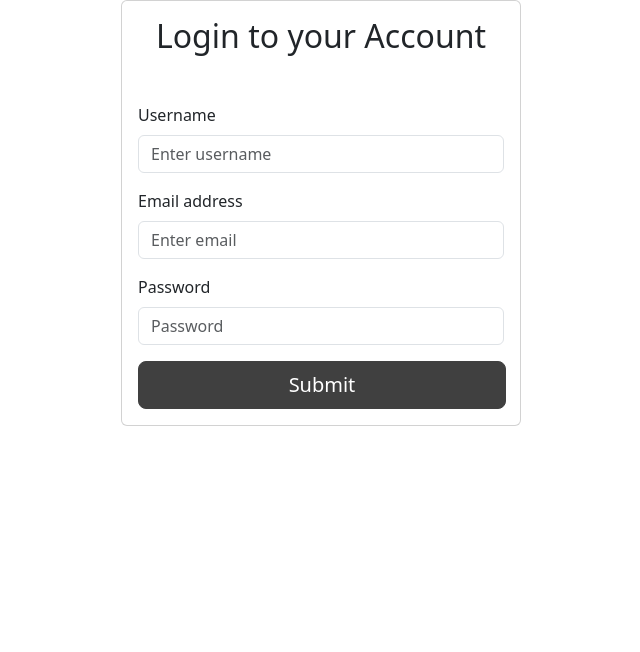
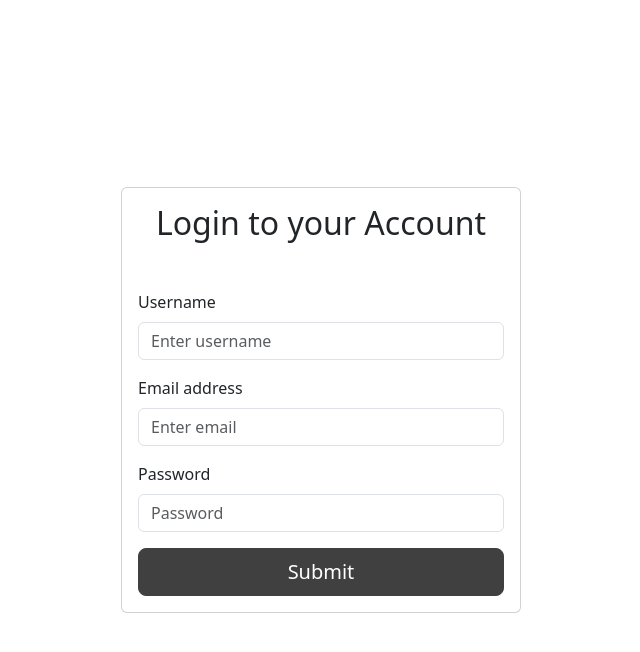
Before and after one commit to Hassan-Khan16/collab-demo, a React (Vite) app: page /login in a window 1280 px wide. Shown: the top 652 px of the page, without its empty margins (319-959 px from the left). Built offline with nearby package versions, Linux system fonts and the light colour scheme.

Commit message:
make changes in login file to organized the code

```diff
--- a/src/Component/Auth/Signup.jsx
+++ b/src/Component/Auth/Signup.jsx
@@ -1,18 +1,19 @@
+
 import 'bootstrap/dist/css/bootstrap.min.css';
 import React from 'react';
 import 'bootstrap/dist/css/bootstrap.min.css';
 import { Link } from 'react-router-dom';
 import { Container, Card, Button, Form } from 'react-bootstrap';
-import './Style.css' ;
+import './Style.css';
 
 function SignupForm() {
     return (
-        <Container className='d-flex align-items-center justify-content-center' style={{ minHeight: '100vh' }}>
-            <Card style={{ maxWidth: '400px', width: '100%' }}>
-                <Card.Body>
+        <Container className='d-flex align-items-center justify-content-center container-center' >
+            <Card className='card-max-width'>
+                <Card.Body >
                     <h2 className="text-center mb-5">Create an Account</h2>
-                    <Form>
-                        <Form.Group className="mb-4" controlId="formName">
+                    <Form  >
+                        <Form.Group className="mb-4 " controlId="formName">
                             <Form.Label className="d-flex justify-content-start">User Name</Form.Label>
                             <Form.Control type="text" />
                         </Form.Group>
--- a/src/Component/Auth/Style.css
+++ b/src/Component/Auth/Style.css
@@ -1,19 +1,36 @@
 .custom-button {
-    background-color: #404040; /* Dark grey */
+    background-color: #404040;
+    /* Dark grey */
     border-color: #404040;
-    color: white; /* Ensure text is visible */
+    color: white;
+    /* Ensure text is visible */
 }
 
 .custom-button:hover {
-    background-color: #000000; /* Black */
+    background-color: #000000;
+    /* Black */
     border-color: #000000;
 }
 
 /* Optional: Style the link */
 .text-center a {
-    color: #007bff; /* Bootstrap primary color */
+    color: #007bff;
+    /* Bootstrap primary color */
 }
 
 .text-center a:hover {
-    color: #0056b3; /* Darker shade of the primary color */
+    color: #0056b3;
+    /* Darker shade of the primary color */
 }
+
+.card-max-width {
+    max-width: 400px;
+    width: 100%;
+}
+
+.container-center {
+    display: flex;
+    align-items: center;
+    justify-content: center;
+    min-height: 100vh;
+}
--- a/src/Component/Auth/login,.jsx
+++ b/src/Component/Auth/login.jsx
@@ -1,13 +1,15 @@
+
 import React from 'react';
 import 'bootstrap/dist/css/bootstrap.min.css';
 import { Container, Card, Button, Form } from 'react-bootstrap';
-import './Style.css' ;
+import './Style.css';
 
 function Login() {
     return (
-        <Container className='d-flex align-items-center justify-content-center' >
-            <Card style={{ maxWidth: '400px', width: '100%' }}>
-            <Card.Body>
+
+        <Container className='d-flex align-items-center justify-content-center container-center' >
+            <Card className='card-max-width'>
+                <Card.Body>
                     <h2 className="text-center mb-5">Login to your Account</h2>
                     <Form>
                         <Form.Group className="mb-3" controlId="formBasicUsername">
@@ -24,13 +26,18 @@ function Login() {
                             <Form.Label>Password</Form.Label>
                             <Form.Control type="password" placeholder="Password" />
                         </Form.Group>
-                        <Form.Group className="mb-3" controlId="formBasicCheckbox">
-                        </Form.Group>
-                        <Button style={{width:'23rem'}} className='custom-button' size='lg' variant="primary" type="submit">
+
+                        {/*
+                        <Button style={{ width: '23rem' }} className='custom-button' size='lg' variant="primary" type="submit">
+                            Submit
+                        </Button> */}
+
+                        <Button className=' w-100 custom-button' size='lg' variant="primary" type="submit">
                             Submit
                         </Button>
+
                     </Form>
-            </Card.Body>
+                </Card.Body>
             </Card>
         </Container>
     );
--- a/src/routes/IndexRoutes.jsx
+++ b/src/routes/IndexRoutes.jsx
@@ -1,7 +1,7 @@
 import React from 'react';
 import { Routes, Route } from 'react-router-dom';
 import Home from '../pages/Home';
-import Login from '../Component/Auth/Login,';
+import Login from '../Component/Auth/login';
 
 const IndexRoutes = () => {
     return (
```
